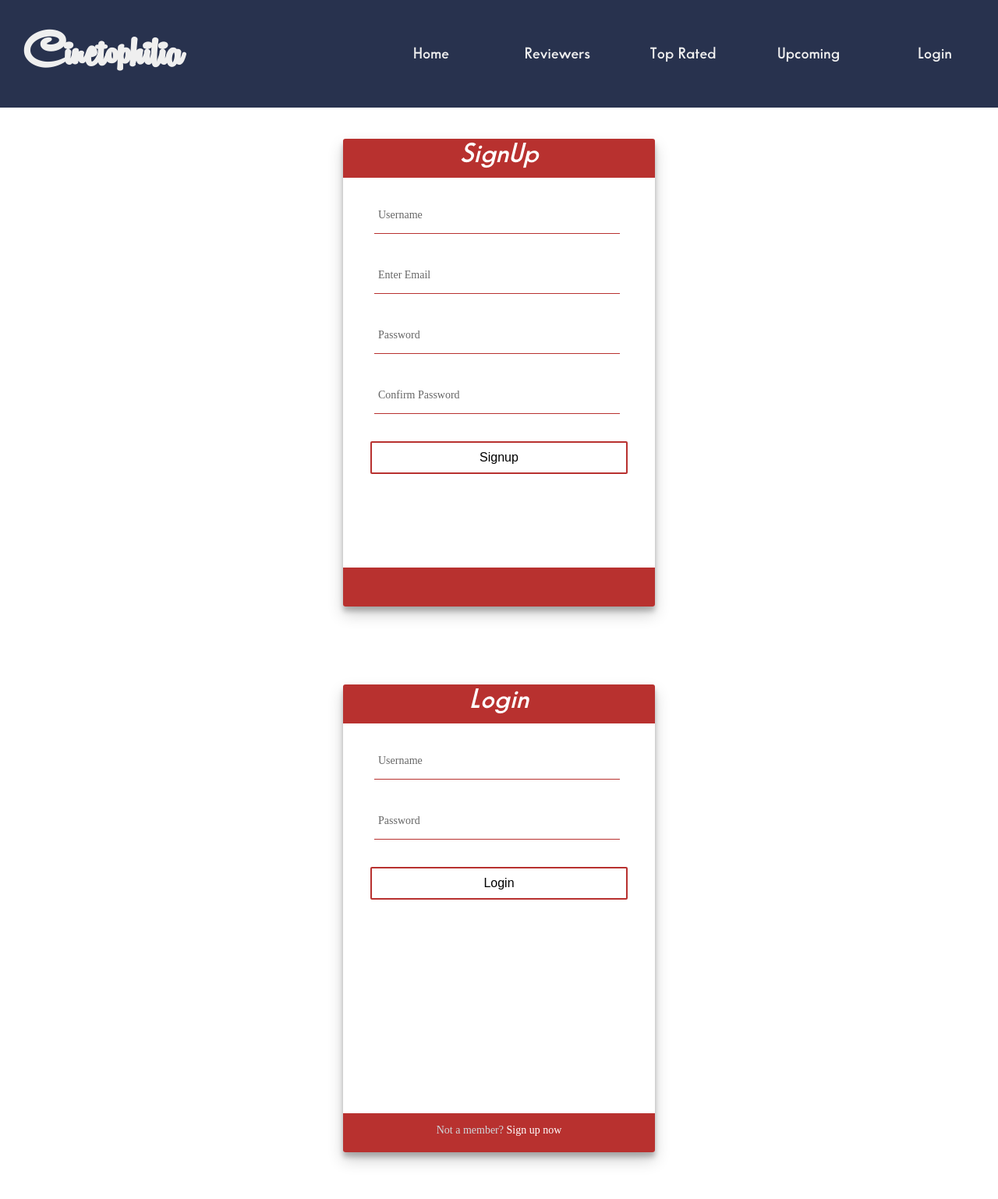
After one commit to RasheeqZaman/CinetophiliaV2, a PHP site: page /Signupandlogin.php in a window 1280 px wide. The commit adds this page. Shown: the whole page at 78% size. Run offline with PHP 8.4, Linux system fonts and the light colour scheme.

Commit message:
signup aar login re php teh nisi

```diff
--- /dev/null
+++ b/Rasheeq's Folder/Signupandlogin.php
@@ -0,0 +1,76 @@
+<!DOCTYPE html>
+<html>
+<head>
+	<title>Signup and login</title>
+	<link rel="stylesheet" href="CSS/stylesSignUp.css">
+
+</head>
+<body>
+
+
+  <?php include 'navbar.php';?>
+  <?php include 'config.php';?>
+
+
+	<div class="box">
+  <div id="header">
+  <div id="cont-lock"><i class="material-icons lock">SignUp</i></div>
+  </div>
+   <form action="" method="post">
+    <div class="group">
+      <input class="inputMaterial" type="text" required>
+      <span class="highlight"></span>
+      <span class="bar"></span>
+      <label>Username</label>
+    </div>
+    <div class="group">
+      <input class="inputMaterial" type="email" required>
+      <span class="highlight"></span>
+      <span class="bar"></span>
+      <label>Enter Email</label>
+    </div>
+      <div class="group">
+      <input class="inputMaterial" type="password" required>
+      <span class="highlight"></span>
+      <span class="bar"></span>
+      <label>Password</label>
+    </div>
+    <div class="group">
+      <input class="inputMaterial" type="password" required>
+      <span class="highlight"></span>
+      <span class="bar"></span>
+      <label>Confirm Password</label>
+    </div>
+    <button id="buttonlogintoregister" type="submit">Signup</button>
+  </form>
+  <div id="footer-box"><p class="footer-text"></div>
+</div>
+
+  <div class="box">
+  <div id="header">
+  <div id="cont-lock"><i class="material-icons lock">Login</i></div>
+  </div>
+   <form action="" method="post">
+    <div class="group">
+      <input class="inputMaterial" type="text" required>
+      <span class="highlight"></span>
+      <span class="bar"></span>
+      <label>Username</label>
+    </div>
+      <div class="group">
+      <input class="inputMaterial" type="password" required>
+      <span class="highlight"></span>
+      <span class="bar"></span>
+      <label>Password</label>
+    </div>
+    <button id="buttonlogintoregister" type="submit">Login</button>
+  </form>
+  <div id="footer-box"><p class="footer-text">Not a member?<span class="sign-up"> Sign up now</span></p></div>
+</div>
+
+
+
+  <?php include 'close.php'; ?>
+
+</body>
+</html>
--- a/Rasheeq's Folder/insert.php
+++ b/Rasheeq's Folder/insert.php
@@ -3,7 +3,8 @@
   <?php include 'config.php';?>
 
   		$x = $_POST['query'];
-  		echo $x;
+
+
 
   <?php include 'close.php'; ?>
 ?>
--- a/Rasheeq's Folder/navbar.php
+++ b/Rasheeq's Folder/navbar.php
@@ -11,6 +11,7 @@
 <header>
       <h1>Cinetophilia</h1>
       <ul>
+        <li><a href="Signupandlogin.php">Login</a></li>
         <li><a href="upcoming.php">Upcoming</a></li>
         <li>
           <div class="dropdown">
```
